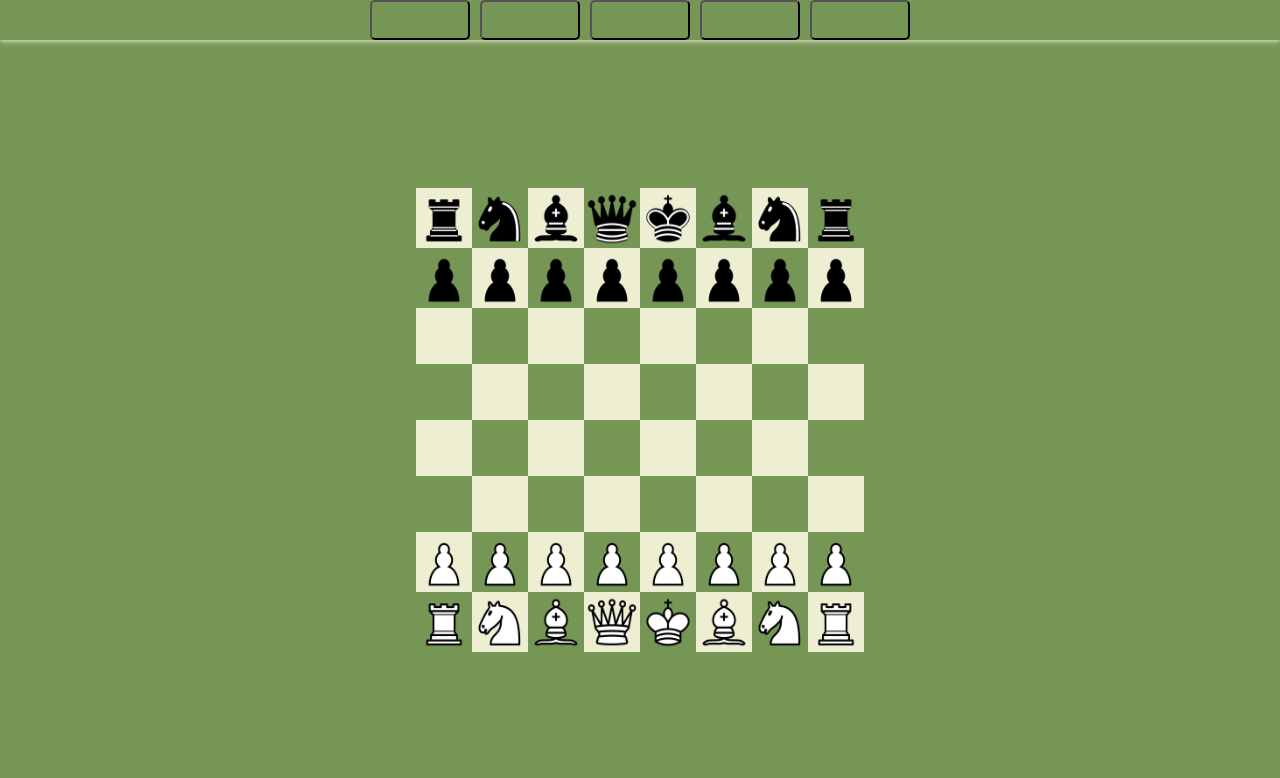
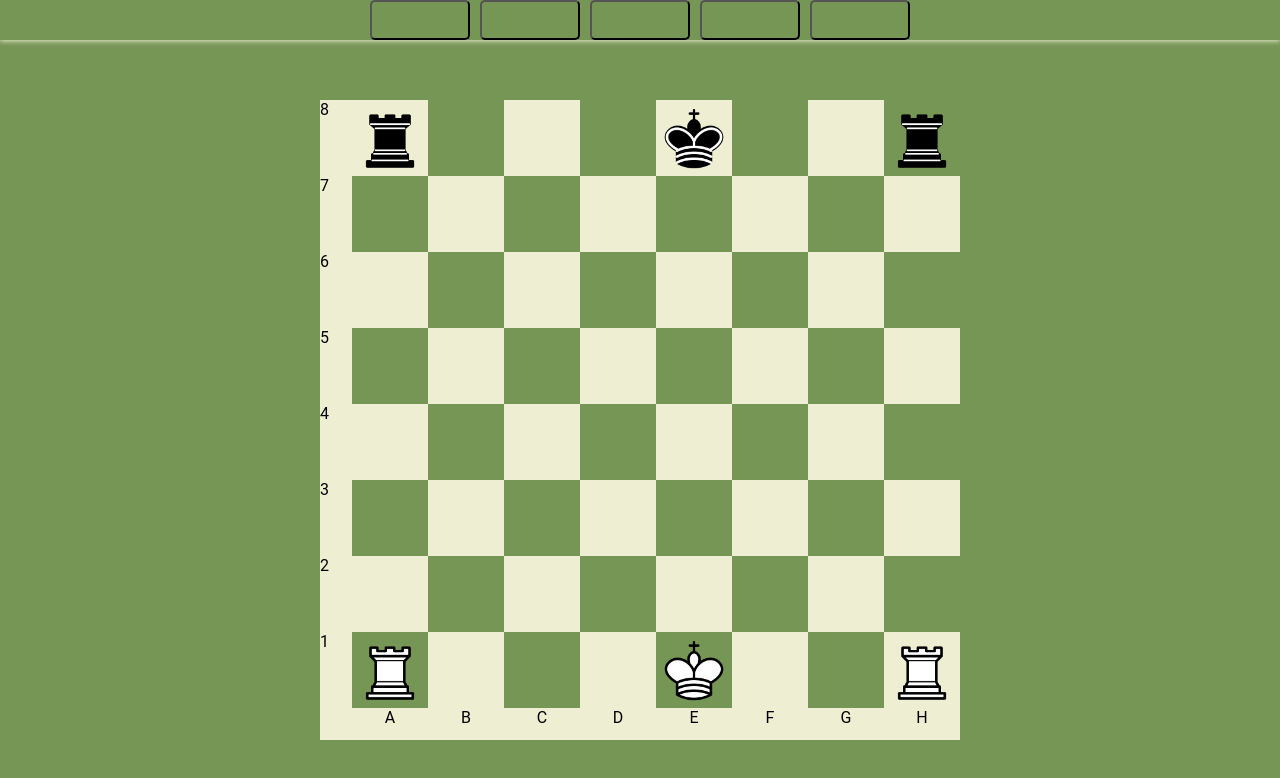
Before and after one commit to potrec/chess-project, a Vue app: page / in a window 1280 px wide. Shown: the top 778 px of the page. Built offline with nearby package versions, Linux system fonts and the light colour scheme.

Commit message:
feature: add init style for ranks and file in the board

```diff
--- a/src/App.vue
+++ b/src/App.vue
@@ -1,7 +1,7 @@
 <template>
   <div class="main-view">
     <SiteNavigation />
-    <ChessBoard :playerColor="FigureColorType.White" :fen="startFEN" />
+    <ChessBoard :playerColor="FigureColorType.White" :fen="kingsFEN" />
     <!-- <PlayModal :modalActive="modalActive" /> -->
     <RouterView />
   </div>
@@ -23,6 +23,7 @@ const toggleModal = () => {
 const startFEN: string = 'rnbqkbnr/pppppppp/8/8/8/8/PPPPPPPP/RNBQKBNR w KQkq - 0 1'
 const otherFEN: string = 'r1bk3r/p2pBpNp/n4n2/1p1NP2P/6P1/3P4/P1P1K3/q5b1 b - - 1 23'
 const knightFEN: string = '8/8/8/4n3/8/8/8/8'
+const kingsFEN: string = 'r3k2r/8/8/8/8/8/8/R3K2R'
 </script>
 
 <style scoped></style>
--- a/src/assets/main.css
+++ b/src/assets/main.css
@@ -32,10 +32,10 @@ html, body {
 }
 .main-container {
     display: flex;
-    width: 35%;
+    width: 50%;
     aspect-ratio: 1/1;
     background-color: var(--secondary);
-    flex-direction: column;
+    flex-direction: column
 }
 .player-container {
     width: 100%;
@@ -54,11 +54,14 @@ html, body {
     flex-wrap: wrap;
     align-content: center;
     justify-content: center;
+    aspect-ratio: 1/1;
+    width: 95%;
 }
 .board-line {
     display: flex;
     flex-direction: row;
     width: 100%;
+    height: 12.5%;
 }
 .board-square {
     width: 12.5%;
@@ -148,3 +151,22 @@ button
     background: var(--gray);
     color: var(--white);
 }
+.board-info-rank{
+    height: 100%;
+    width: 5%;
+}
+.board-info-item{
+    width: 12.5%;
+    height: 12.5%;
+    text-align: center;
+}
+.board-info-file{
+    padding-left: 5%;
+    width: 95%;
+    display: flex;
+    height: 5%;
+}
+.board-main-components{
+    display: flex;
+    height: 95%;
+}
--- a/src/components/chess/ChessBoard.vue
+++ b/src/components/chess/ChessBoard.vue
@@ -1,5 +1,16 @@
 <template>
   <div class="main-container">
+    <div class="board-main-components">
+      <div class="board-info-rank">
+        <div class="board-info-item">8</div>
+        <div class="board-info-item">7</div>
+        <div class="board-info-item">6</div>
+        <div class="board-info-item">5</div>
+        <div class="board-info-item">4</div>
+        <div class="board-info-item">3</div>
+        <div class="board-info-item">2</div>
+        <div class="board-info-item">1</div>
+      </div>
       <div class="board-container">
         <div class="board-line" v-for="(line, i) in board.squares" :key="i">
           <ChessBoardSquare
@@ -15,6 +26,17 @@
             @handleDragEnter="handleDragEnter"
           />
         </div>
+      </div>
+    </div>
+    <div class="board-info-file">
+      <div class="board-info-item">A</div>
+      <div class="board-info-item">B</div>
+      <div class="board-info-item">C</div>
+      <div class="board-info-item">D</div>
+      <div class="board-info-item">E</div>
+      <div class="board-info-item">F</div>
+      <div class="board-info-item">G</div>
+      <div class="board-info-item">H</div>
     </div>
   </div>
 </template>
@@ -140,7 +162,7 @@ function generateMoves(): void {
       // console.log(piece.moves)
     }
     if (piece.type == FigureType.King) {
-      piece.moves = generateKingMoves(startSquare, board)
+      piece.moves = generateKingMoves(startSquare, board, arrayOfSquaresToEdge)
     }
   }
 }
```
Lines whose indentation alone changed are shown as unchanged.
